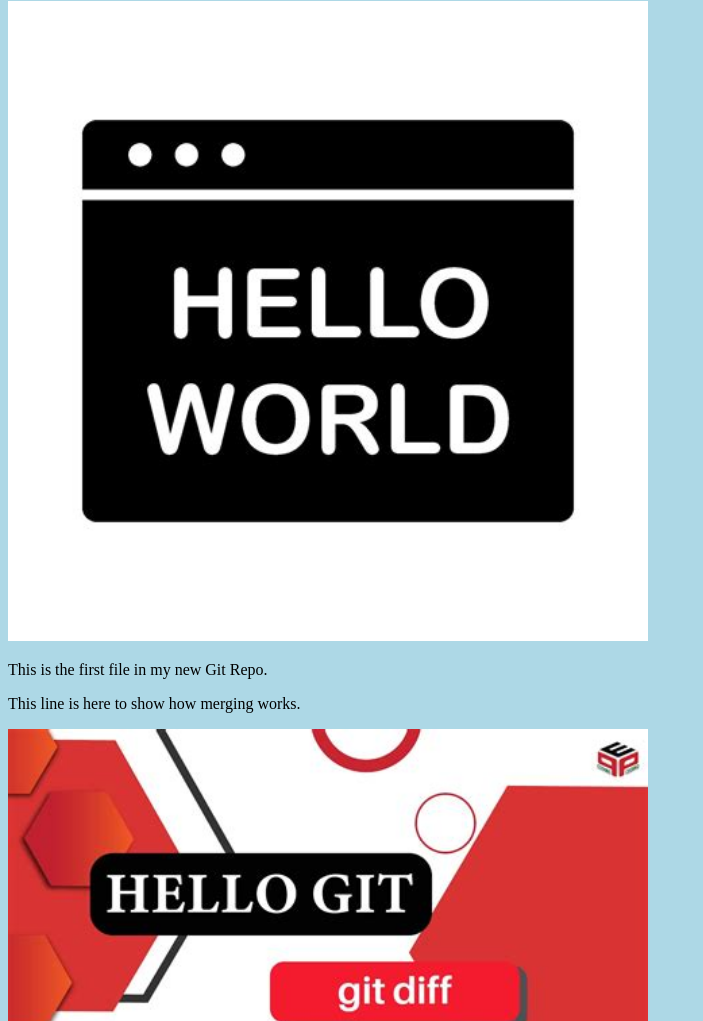
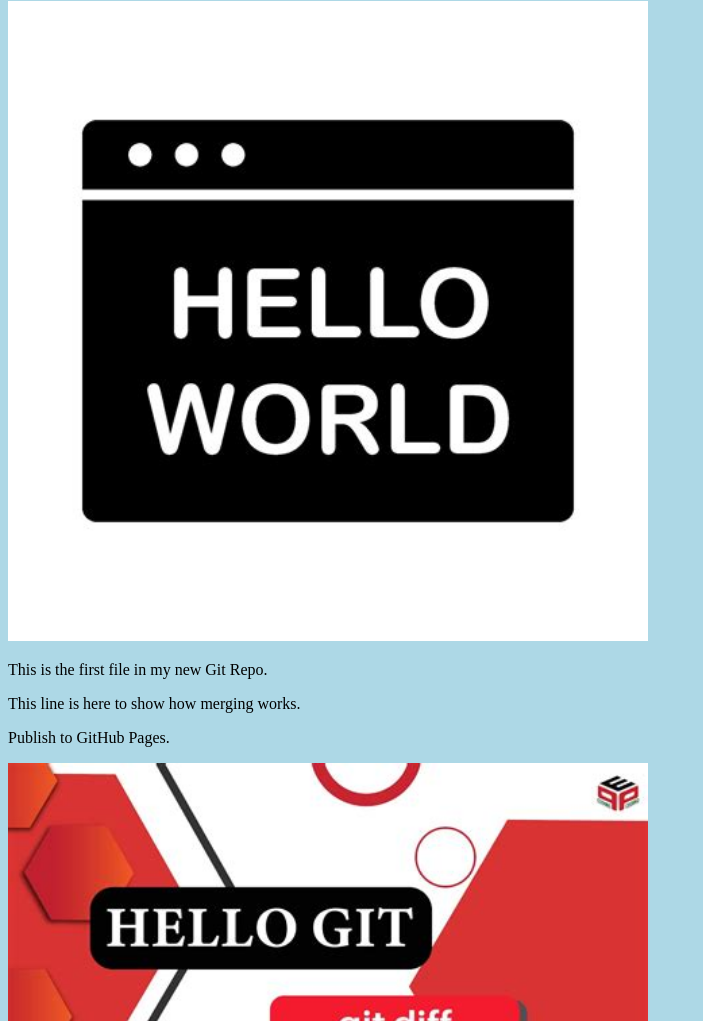
Before and after one commit to niteterrors99/niteterrors99.github.io, a plain HTML site: page index.html in a window 1280 px wide. Shown: the part 79-1100 px from the top of the page, without its empty margins (0-703 px from the left). Drawn offline with Linux system fonts and the light colour scheme.

Commit message:
Update index.html

```diff
--- a/index.html
+++ b/index.html
@@ -10,6 +10,7 @@
 <div><img src="img_hello_world.jpg" alt="Hello World from Space" style="width:100%;max-width:640px"></div>
 <p>This is the first file in my new Git Repo.</p>
 <p>This line is here to show how merging works.</p>
+<p>Publish to GitHub Pages.</p>
 <div><img src="img_hello_git.jpg" alt="Hello Git" style="width:100%;max-width:640px"></div>
 
 </body>
```
